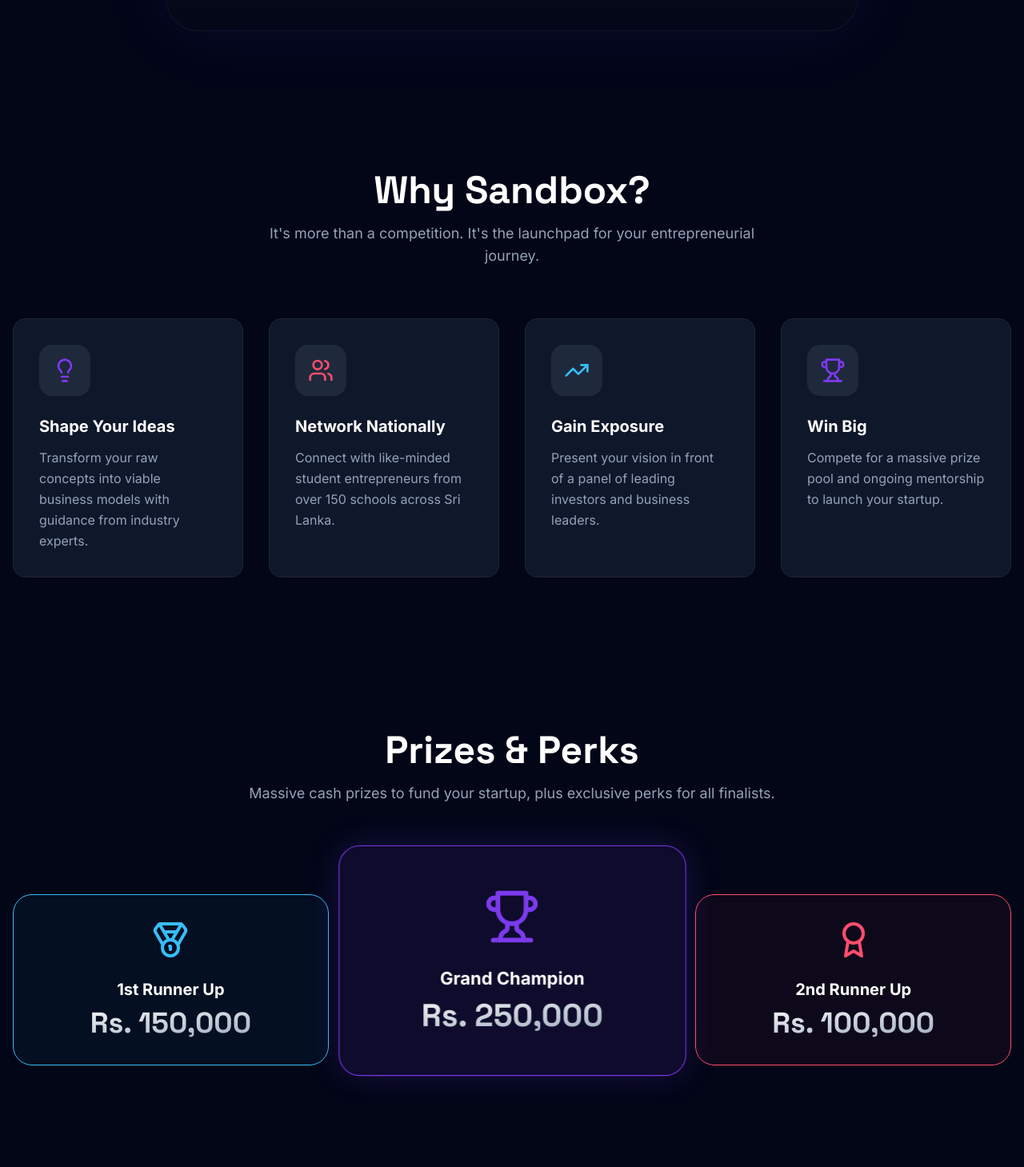
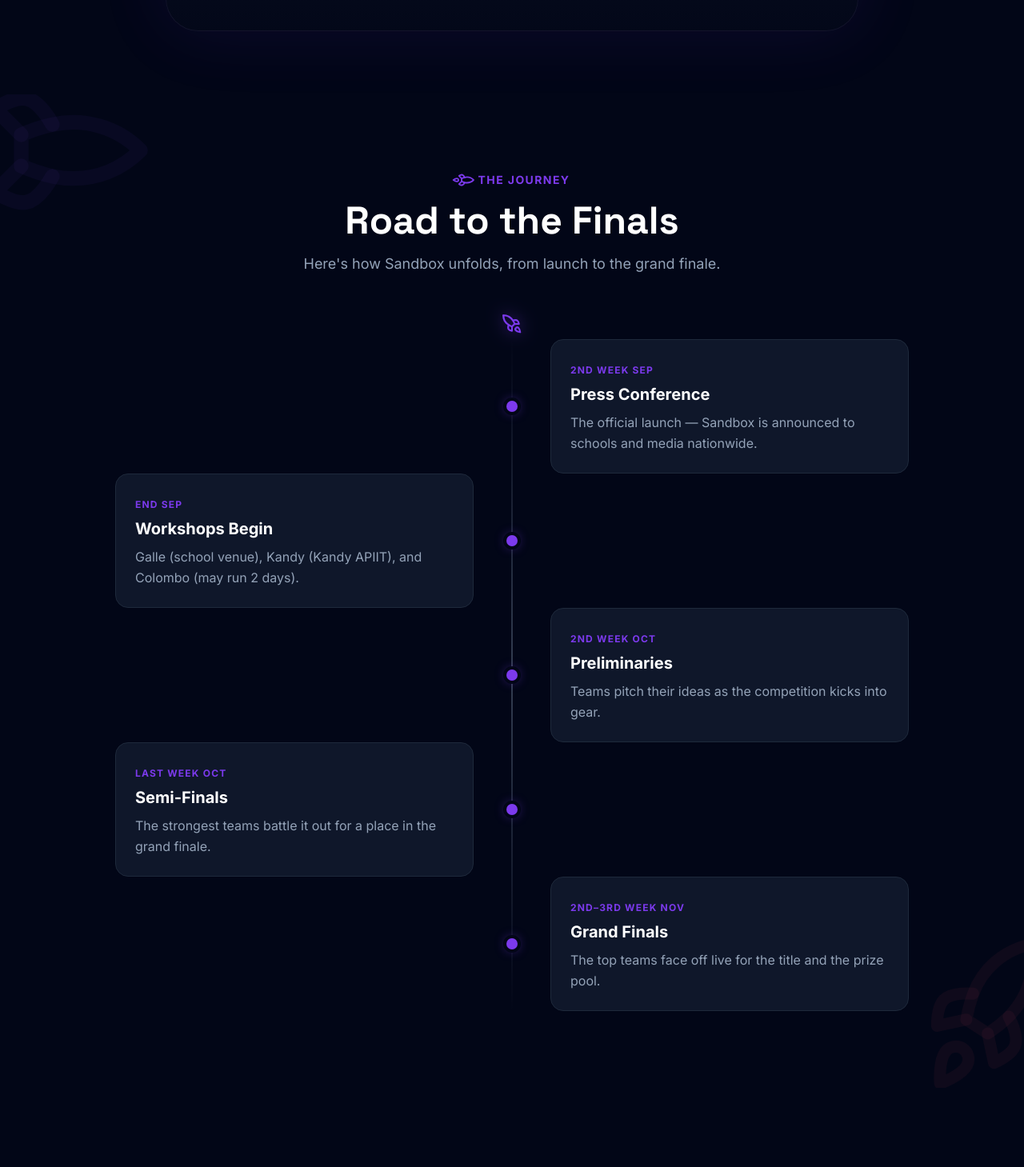
Before and after one commit to hana-careem/sandbox-website, a Next.js app: page / in a window 1280 px wide. Shown: the part 1246-2705 px from the top of the page at 80% size. Built offline with nearby package versions, Linux system fonts and the light colour scheme.

Commit message:
added competition timeline

```diff
--- a/app/page.jsx
+++ b/app/page.jsx
@@ -1,6 +1,7 @@
 import React from 'react';
 import SandboxHero from '../components/home/SandboxHero';
 import WhatIsSandbox from '../components/home/WhatIsSandbox';
+import Timeline from '../components/home/Timeline';
 import WhyAttend from '../components/home/WhyAttend';
 import BenefitsPrizes from '../components/home/BenefitsPrizes';
 
@@ -14,6 +15,7 @@
     <main className="w-full">
       <SandboxHero />
       <WhatIsSandbox />
+      <Timeline />
       <WhyAttend />
       <BenefitsPrizes />
     </main>
--- /dev/null
+++ b/components/home/Timeline.jsx
@@ -0,0 +1,101 @@
+import React from 'react';
+import ScrollReveal from '../ui/ScrollReveal';
+import { Rocket } from 'lucide-react';
+
+const MILESTONES = [
+  {
+    date: '2nd Week Sep',
+    title: 'Press Conference',
+    desc: 'The official launch — Sandbox is announced to schools and media nationwide.',
+  },
+  {
+    date: 'End Sep',
+    title: 'Workshops Begin',
+    desc: 'Galle (school venue), Kandy (Kandy APIIT), and Colombo (may run 2 days).',
+  },
+  {
+    date: '2nd Week Oct',
+    title: 'Preliminaries',
+    desc: 'Teams pitch their ideas as the competition kicks into gear.',
+  },
+  {
+    date: 'Last Week Oct',
+    title: 'Semi-Finals',
+    desc: 'The strongest teams battle it out for a place in the grand finale.',
+  },
+  {
+    date: '2nd–3rd Week Nov',
+    title: 'Grand Finals',
+    desc: 'The top teams face off live for the title and the prize pool.',
+  },
+];
+
+export default function Timeline() {
+  return (
+    <section className="relative py-24 bg-slate-950 overflow-hidden">
+      {/* Decorative background rockets */}
+      <Rocket
+        size={220}
+        className="absolute -top-10 -left-16 text-[#7C3AED]/5 rotate-45 pointer-events-none select-none"
+      />
+      <Rocket
+        size={180}
+        className="absolute bottom-0 -right-10 text-[#FF4D6D]/5 -rotate-12 pointer-events-none select-none"
+      />
+
+      <div className="container max-w-5xl mx-auto px-4 relative z-10">
+        <ScrollReveal>
+          <div className="text-center mb-20">
+            <div className="inline-flex items-center gap-2 mb-4">
+              <Rocket size={22} className="text-[#7C3AED] rotate-45" />
+              <span className="text-sm font-bold tracking-widest text-[#7C3AED] uppercase">The Journey</span>
+            </div>
+            <h2 className="text-3xl md:text-5xl font-black font-display text-white mb-4">Road to the Finals</h2>
+            <p className="text-slate-400 max-w-2xl mx-auto text-lg">Here's how Sandbox unfolds, from launch to the grand finale.</p>
+          </div>
+        </ScrollReveal>
+
+        <div className="relative">
+          {/* Vertical line */}
+          <div className="absolute left-4 md:left-1/2 top-0 bottom-0 w-px bg-gradient-to-b from-transparent via-slate-500 to-transparent md:-translate-x-1/2" />
+
+          {/* Launch rocket riding the line */}
+          <Rocket
+            size={26}
+            className="absolute left-4 md:left-1/2 -top-8 -translate-x-1/2 -rotate-90 text-[#7C3AED] drop-shadow-[0_0_10px_rgba(124,58,237,0.6)] pointer-events-none"
+          />
+
+          <div>
+            {MILESTONES.map((item, idx) => {
+              const isEven = idx % 2 === 0;
+              return (
+                <ScrollReveal
+                  key={item.title}
+                  direction={isEven ? 'right' : 'left'}
+                  delay={idx * 120}
+                >
+                  <div className={`relative flex items-start md:items-center mb-12 last:mb-0 ${isEven ? 'md:flex-row' : 'md:flex-row-reverse'}`}>
+                    {/* Dot */}
+                    <span className="absolute left-4 md:left-1/2 top-1.5 md:top-1/2 md:-translate-y-1/2 -translate-x-1/2 w-3.5 h-3.5 rounded-full bg-[#7C3AED] ring-4 ring-slate-950 shadow-[0_0_14px_rgba(124,58,237,0.7)] z-10" />
+
+                    {/* Spacer (desktop only) */}
+                    <div className="hidden md:block md:w-1/2" />
+
+                    {/* Card */}
+                    <div className={`w-full pl-12 md:w-1/2 md:pl-0 ${isEven ? 'md:pl-12' : 'md:pr-12'}`}>
+                      <div className="bg-slate-900 border border-slate-800 rounded-2xl p-6 hover:border-slate-700 transition-colors">
+                        <span className="inline-block text-xs font-bold tracking-widest text-[#7C3AED] uppercase mb-2">{item.date}</span>
+                        <h3 className="text-xl font-bold text-white mb-2">{item.title}</h3>
+                        <p className="text-slate-400 leading-relaxed">{item.desc}</p>
+                      </div>
+                    </div>
+                  </div>
+                </ScrollReveal>
+              );
+            })}
+          </div>
+        </div>
+      </div>
+    </section>
+  );
+}
```
